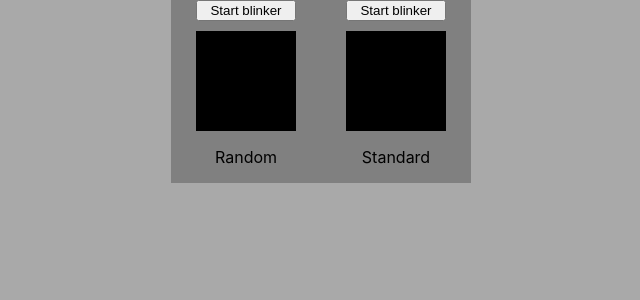
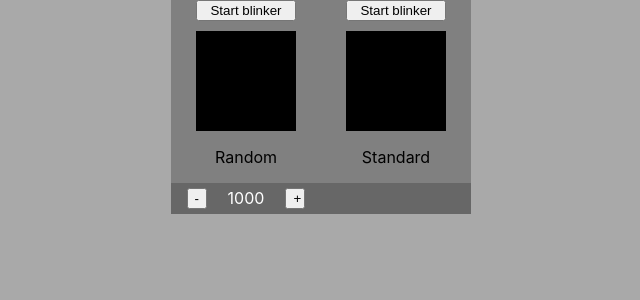
Before and after one commit to zascherrer/RandomBlinker, a React (Create React App) app: page / in a window 1280 px wide. Shown: the top 300 px of the page, without its empty margins (319-959 px from the left). Built offline with nearby package versions, Linux system fonts and the light colour scheme.

Commit message:
Added a rudimentary value bar. Bar has not been hooked up to the actual values of the blinker yet.

```diff
--- a/src/Components/BlinkerContainer/blinkerContainer.js
+++ b/src/Components/BlinkerContainer/blinkerContainer.js
@@ -1,11 +1,22 @@
 import React from 'react';
-import {Blinker, Panel} from '../';
+import {Blinker, Panel, ValueBar} from '../';
 
 const BlinkerContainer = (props) => {
+  if (props.isRandom) {
+    return (
+      <div>
+        <Panel>
+          <Blinker isRandom={props.isRandom}/>
+          <ValueBar value={1000} />
+        </Panel>
+      </div>
+    );
+  }
   return (
     <div>
       <Panel>
         <Blinker isRandom={props.isRandom}/>
+        <ValueBar isBlank={true} />
       </Panel>
     </div>
   );
--- a/src/Components/Button/button.css
+++ b/src/Components/Button/button.css
@@ -1,3 +1,7 @@
 .button {
   width: 100px;
 }
+
+.miniButton {
+  width: 20px;
+}
--- a/src/Components/Button/button.js
+++ b/src/Components/Button/button.js
@@ -2,6 +2,13 @@ import React from 'react';
 import './button.css';
 
 const Button = (props) => {
+  if (props.size === "mini") {
+    return (
+      <button onClick = {props.onClick} className="miniButton">
+        {props.text}
+      </button>
+    );
+  }
   return (
     <button onClick = {props.onClick} className="button">
       {props.text}
--- /dev/null
+++ b/src/Components/ValueBar/valueBar.css
@@ -0,0 +1,19 @@
+.bar {
+  width: 140px;
+  padding: 5px;
+  display: flex;
+  flex-direction: row;
+  justify-content: space-around;
+  background-color: rgba(0,0,0,0.2);
+}
+
+.blank {
+  width: 140px;
+  height: 21px;
+  padding: 5px;
+  background-color: rgba(0,0,0,0.2);
+}
+
+.text{
+  color: white;
+}
--- /dev/null
+++ b/src/Components/ValueBar/valueBar.js
@@ -0,0 +1,50 @@
+import React from 'react';
+import {Component} from 'react';
+import {Button} from '../';
+import './valueBar.css';
+
+class ValueBar extends Component {
+  constructor(props) {
+    super(props);
+    this.state = {
+      value: 404,
+      valueChangeInterval: 100,
+    }
+  }
+
+  componentWillMount() {
+    if(this.props.value) {
+      this.setState({value: this.props.value})
+    }
+    else {
+      console.log("Value not supplied.");
+    }
+  }
+
+  valueDecrease = () => {
+    const newValue = this.state.value - this.state.valueChangeInterval;
+    this.setState({value: newValue});
+  }
+
+  valueIncrease = () => {
+    const newValue = this.state.value + this.state.valueChangeInterval;
+    this.setState({value: newValue});
+  }
+
+  render() {
+    if (this.props.isBlank) {
+      return (
+        <div className="blank" />
+      );
+    }
+    return (
+      <div className="bar">
+        <Button text="-" onClick={this.valueDecrease} size="mini"/>
+        <div className="text">{this.state.value}</div>
+        <Button text="+" onClick={this.valueIncrease} size="mini"/>
+      </div>
+    );
+  }
+}
+
+export default ValueBar;
--- a/src/Components/index.js
+++ b/src/Components/index.js
@@ -3,6 +3,7 @@ import Button from './Button/button';
 import Box from './Box/box';
 import Panel from './Panel/panel';
 import BlinkerContainer from './BlinkerContainer/blinkerContainer';
+import ValueBar from './ValueBar/valueBar'
 import {SideBySide} from './Scenes';
 
 export {
@@ -11,5 +12,6 @@ export {
   Box,
   Panel,
   BlinkerContainer,
+  ValueBar,
   SideBySide
 }
```
